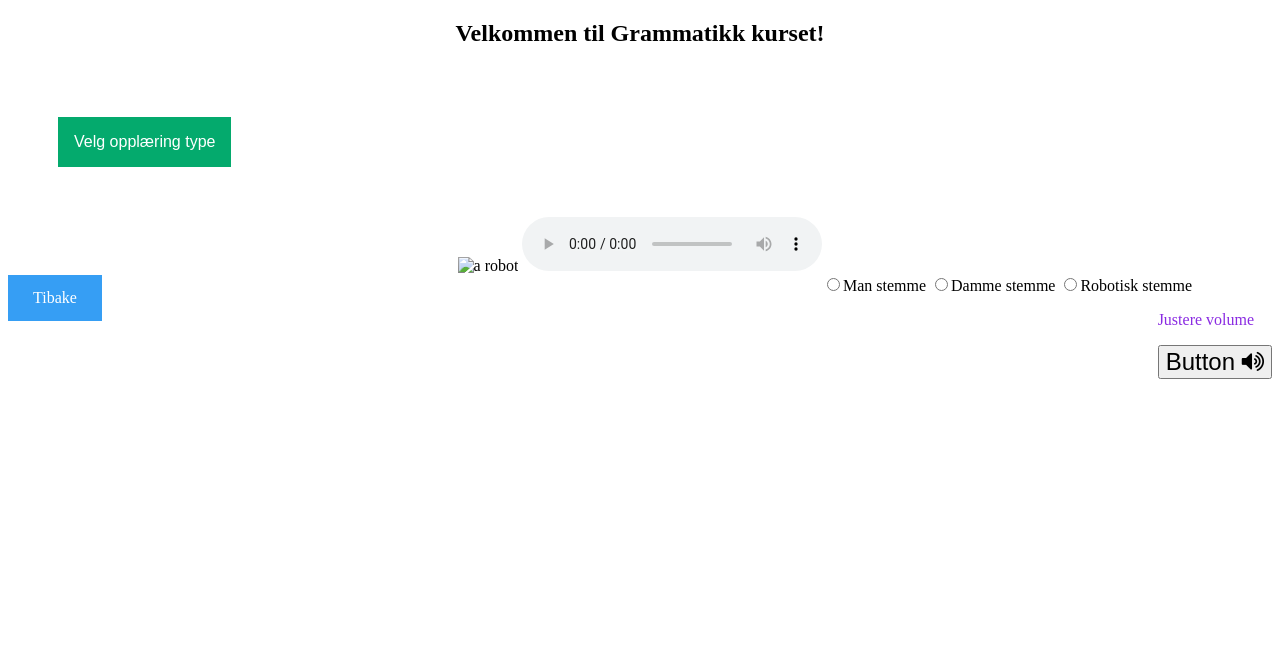
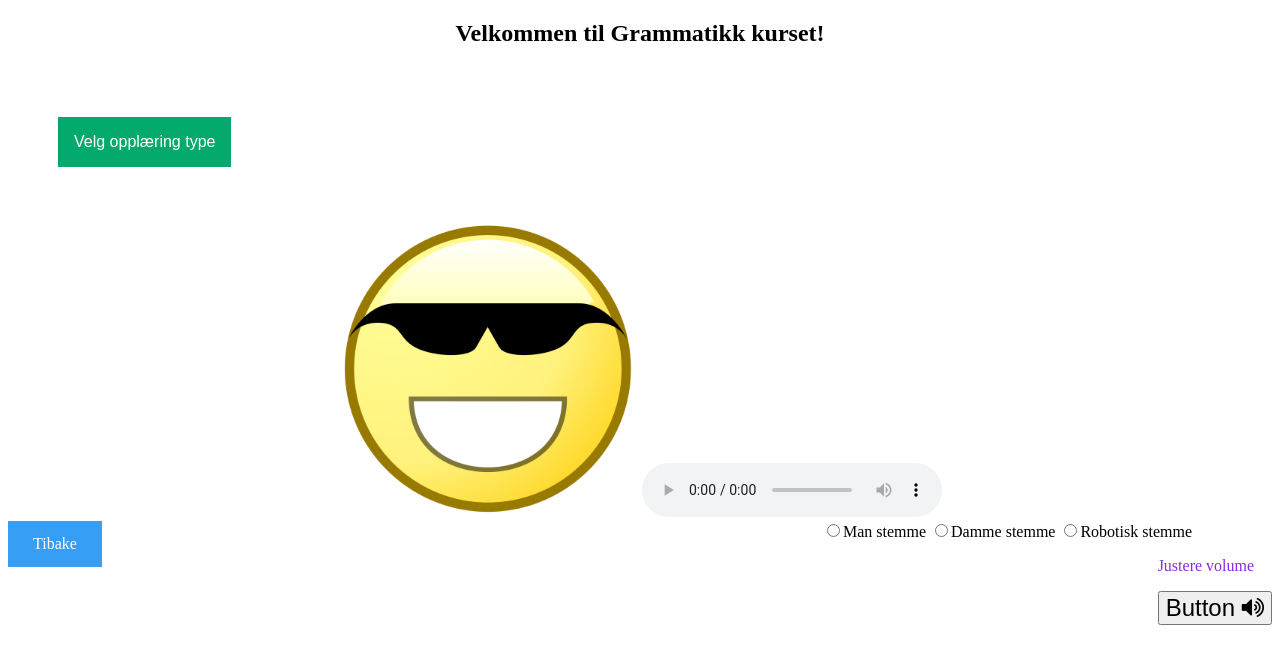
Before and after one commit to Adrian28060/high-fid-digital-prototype, a plain HTML site: page gramatikk.html in a window 1280 px wide. Drawn offline with nearby package versions, Linux system fonts and the light colour scheme.

Commit message:
Update gramatikk.html

```diff
--- a/gramatikk.html
+++ b/gramatikk.html
@@ -23,7 +23,7 @@
              </div>
             </div>
     <div class="homeimg">
-      <img  id= "image" src="images/home.png" alt="a robot " width="300" height="300" />
+      <img  id= "image" src="home.png" alt="a robot " width="300" height="300" />
       <audio controls autoplay>
         <source src="videos/IMG_0396.MOV">
     </audio>
```
